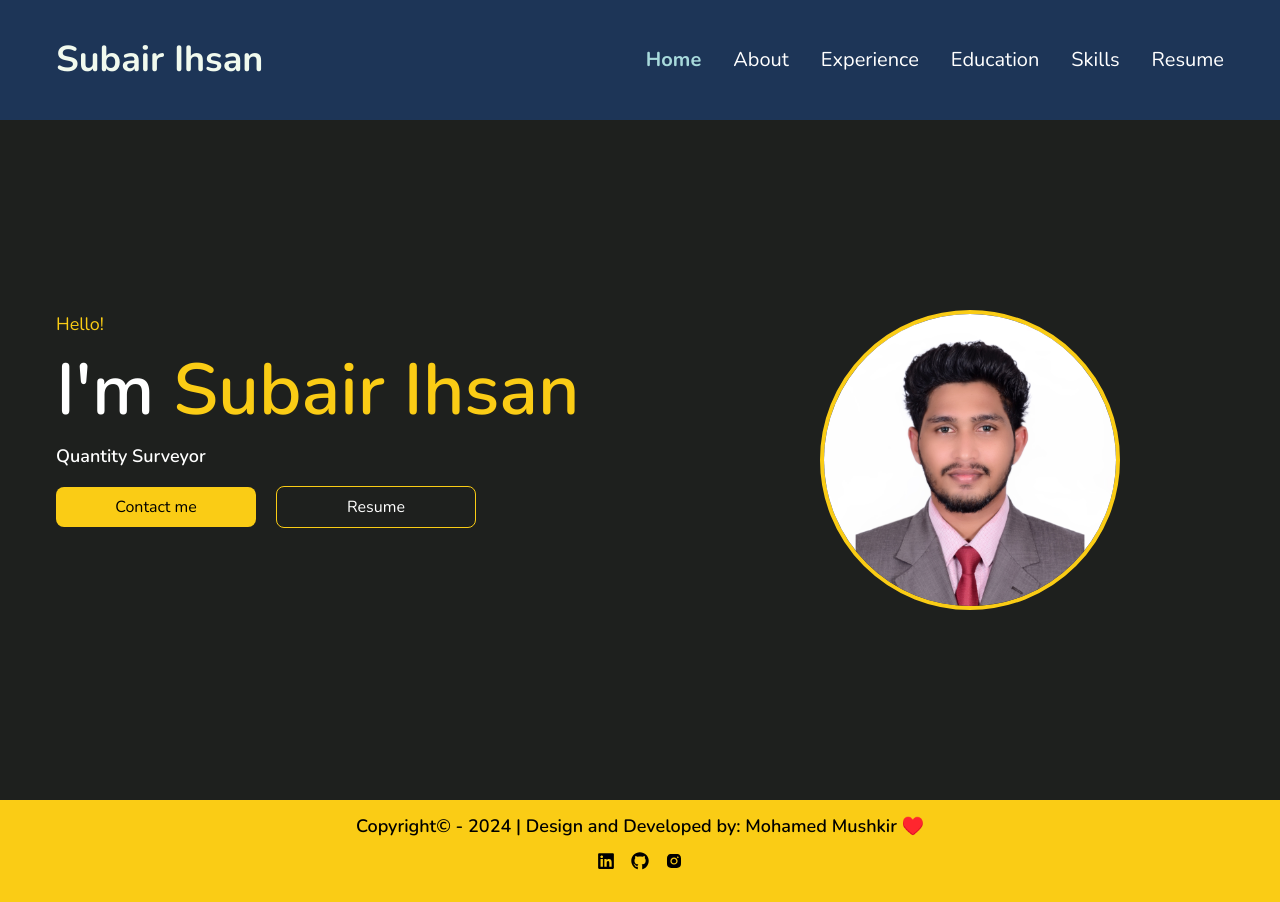
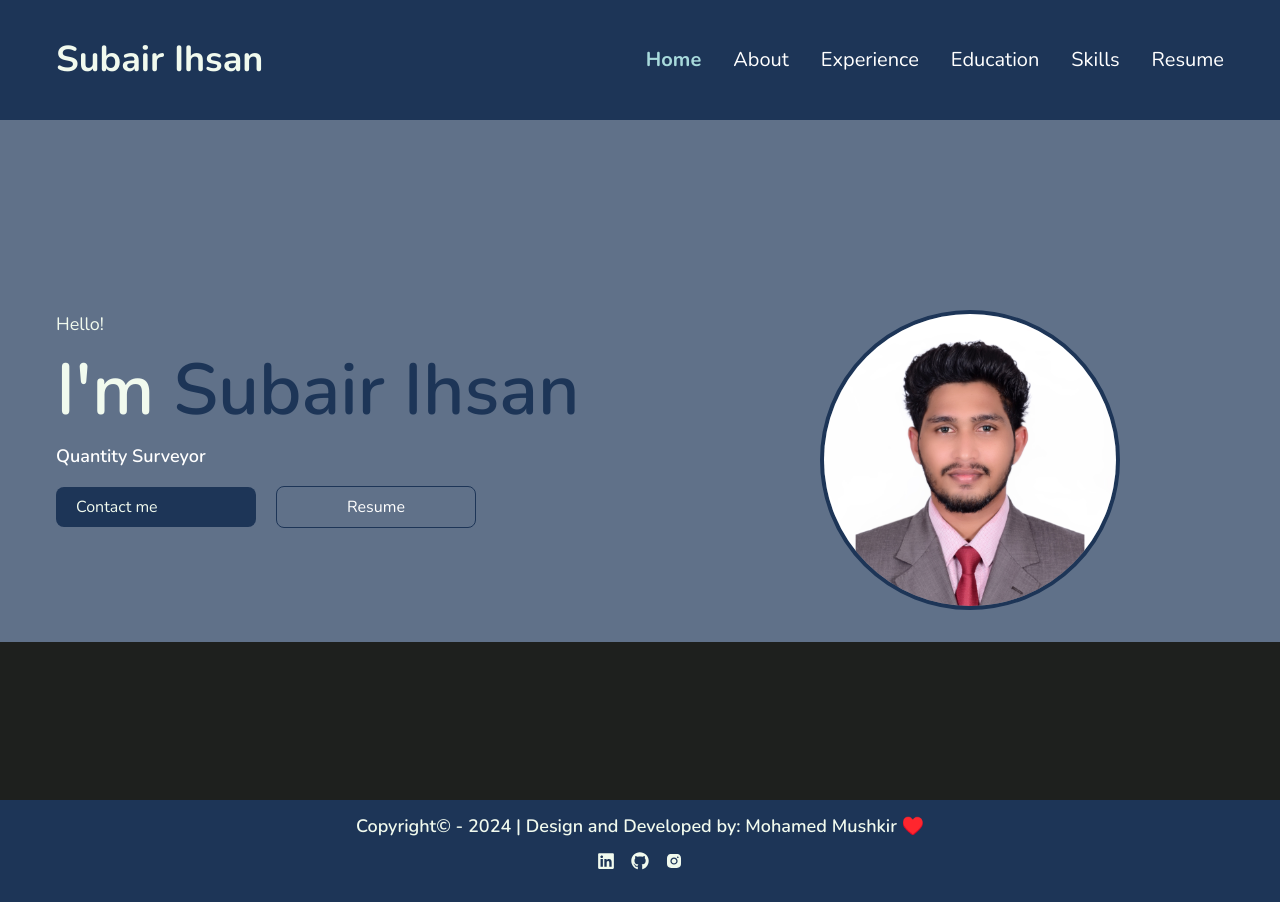
Before and after one commit to Mushkir/ihsan-portfolio, a React (Vite) app: page / in a window 1280 px wide. Built offline with nearby package versions, Linux system fonts and the light colour scheme.

Commit message:
feat: test 1 - added whatsapp contact feature

```diff
--- a/src/components/TheFooter.jsx
+++ b/src/components/TheFooter.jsx
@@ -6,7 +6,7 @@ import { AiFillInstagram } from "react-icons/ai";
 
 const TheFooter = () => {
   return (
-    <div className="bg-yellow-400 sm:p-3">
+    <div className="bg-blue_100 text-bone_white sm:p-3">
       <p className="text-center font-semibold text-xs sm:text-lg px-3 pt-3 sm:p-0">
         Copyright&copy; - {new Date().getFullYear()} | Design and Developed by:{" "}
         <Link
--- a/src/index.css
+++ b/src/index.css
@@ -5,5 +5,5 @@
 @tailwind utilities;
 
 #activeMenu a.active {
-  @apply text-blue_50 font-bold;
+  @apply text-blue_25 font-bold;
 }
--- a/src/pages/TheHomePage.jsx
+++ b/src/pages/TheHomePage.jsx
@@ -2,12 +2,12 @@ import { Link } from "react-router-dom";
 
 const TheHomePage = () => {
   return (
-    <div className="font-nunito bg-primary-black px-5 sm:px-14 py-8 flex flex-col sm:flex-row justify-between sm:pr-[3rem] md:pr-[5rem] xl:pr-[10rem]  sm:pt-[80px] lg:pt-[150px] xl:pt-[190px]">
+    <div className="font-nunito bg-sky_blue px-5 sm:px-14 py-8 flex flex-col sm:flex-row justify-between sm:pr-[3rem] md:pr-[5rem] xl:pr-[10rem]  sm:pt-[80px] lg:pt-[150px] xl:pt-[190px]">
       {/* Hero name info */}
       <div>
-        <small className="text-yellow-400 mb-4 block sm:text-lg">Hello!</small>
-        <h2 className="text-white text-5xl sm:text-4xl md:text-6xl lg:text-7xl font-semibold">
-          I&apos;m <span className="text-yellow-400">Subair Ihsan</span>
+        <small className="text-bone_white mb-4 block sm:text-lg">Hello!</small>
+        <h2 className="text-bone_white text-5xl sm:text-4xl md:text-6xl lg:text-7xl font-semibold">
+          I&apos;m <span className="text-blue_100">Subair Ihsan</span>
         </h2>
         <span className="text-white text-lg block my-4 font-semibold">
           Quantity Surveyor
@@ -15,16 +15,17 @@ const TheHomePage = () => {
 
         <div className="flex flex-col sm:flex-row items-center gap-y-5 sm:gap-x-2 md:gap-x-5 mb-10">
           {/* Contact me button */}
-          <button
+          <Link
+            to={"https://wa.me/966503738512?text=Hello%20there!"}
             type="button"
-            className="bg-yellow-400 px-5 py-2 w-full sm:w-36 lg:w-[200px] rounded-full sm:rounded-lg  hover:opacity-95 hover:font-semibold hover:transition 500"
+            className="bg-blue_100 text-bone_white px-5 py-2 w-full sm:w-36 lg:w-[200px] rounded-full sm:rounded-lg  hover:opacity-95 hover:font-semibold hover:transition 500"
           >
             Contact me
-          </button>
+          </Link>
 
           {/* Resume button */}
           <Link
-            className="text-center text-white border border-yellow-400 px-5 py-2 w-full sm:w-36 lg:w-[200px] rounded-full sm:rounded-lg hover:font-semibold hover:bg-yellow-400 hover:text-black hover:transition 500"
+            className="text-center text-white border border-blue_100 px-5 py-2 w-full sm:w-36 lg:w-[200px] rounded-full sm:rounded-lg hover:font-semibold hover:bg-blue_100 hover:text-bone_white hover:transition 500 "
             to={"#"}
           >
             Resume
@@ -35,7 +36,7 @@ const TheHomePage = () => {
       {/* Hero img */}
       <div className="flex justify-center">
         <img
-          className="w-[200px] h-[200px] md:w-[300px] md:h-[300px] rounded-full border-4 border-yellow-400 object-cover object-center"
+          className="w-[200px] h-[200px] md:w-[300px] md:h-[300px] rounded-full border-4 border-blue_100 object-cover object-center"
           src="/ihsan_profile.JPEG"
           alt="Ihsan Momz image"
         />
--- a/tailwind.config.js
+++ b/tailwind.config.js
@@ -9,7 +9,9 @@ export default {
       colors: {
         "primary-black": "#1E201E",
         blue_100: "#1D3557",
-        blue_50: "#A8DADC",
+        blue_50: "#457B9D",
+        blue_25: "#A8DADC",
+        sky_blue: "#607189",
         bone_white: "#F1FAEE",
       },
     },
```
